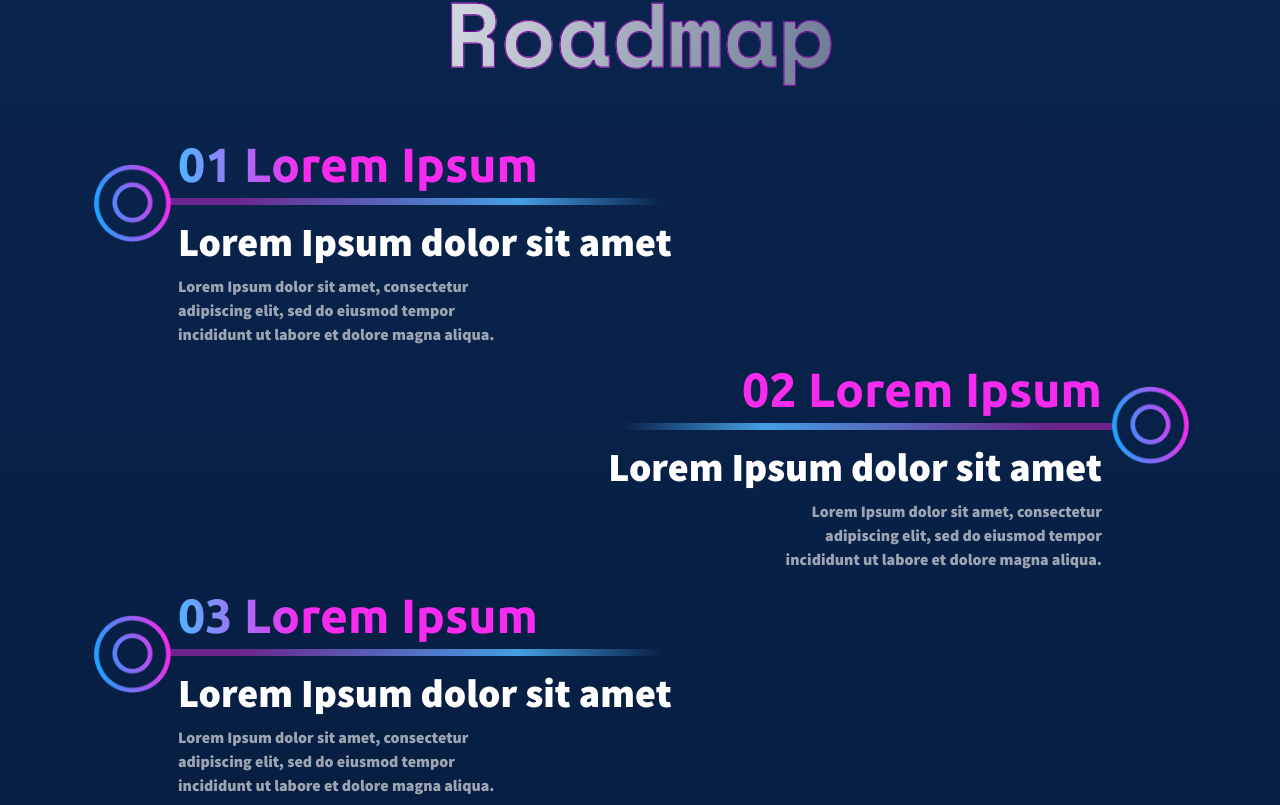
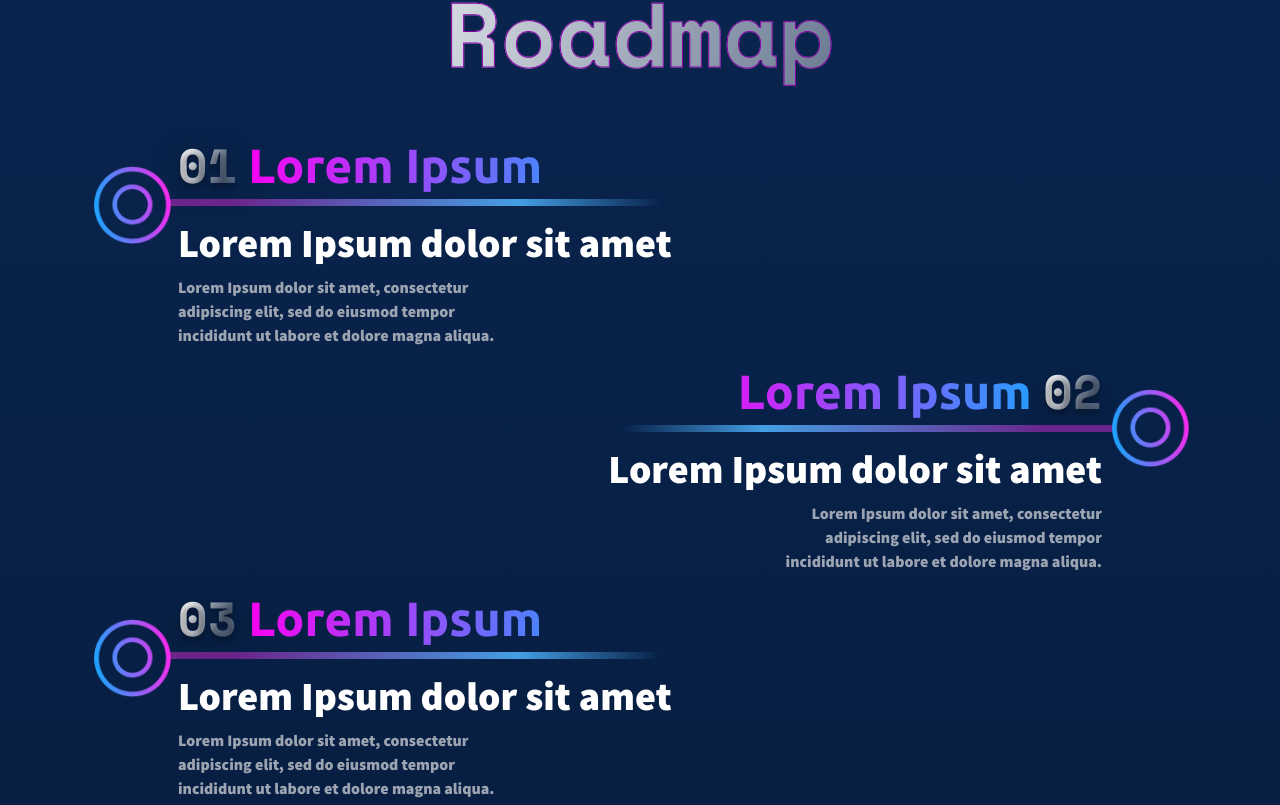
Before and after one commit to mk0029/LOGOREPO, a React (Create React App) app: page / in a window 1280 px wide. Shown: the part 3155-3960 px from the top of the page. Built offline with nearby package versions, Linux system fonts and the light colour scheme.

Commit message:
update-3.3.0

```diff
--- a/src/App.css
+++ b/src/App.css
@@ -185,12 +185,17 @@ ul li a:hover {
   background: linear-gradient(180deg, #09244e 0%, #04142d 100%);
 }
 .Text_gridentH1 {
-  background: linear-gradient(93.1deg, #fd00f3 13.04%, #22a2ff 87.87%);
-  -webkit-background-clip: text;
-  -webkit-text-fill-color: transparent;
-  background-clip: text;
-  -webkit-text-fill-color: transparent;
+  background: linear-gradient(
+    93.1deg,
+    #fd00f3 13.04%,
+    #22a2ff 87.87%
+  ) !important;
+  -webkit-background-clip: text !important;
+  -webkit-text-fill-color: transparent !important;
+  background-clip: text !important;
+  -webkit-text-fill-color: transparent !important;
 }
+
 .Text_grident_p {
   background: linear-gradient(97.56deg, #ffffff 12.24%, #efdbbc 71.06%);
   -webkit-background-clip: text;
@@ -451,6 +456,23 @@ ul li a:hover {
     0px 5.71459px 34.2875px rgba(0, 0, 0, 0.25);
 }
 /* roadmap */
+
+.num_gradient {
+  background: linear-gradient(
+    106.8deg,
+    rgba(255, 255, 255, 0.93) 24.1%,
+    rgba(255, 255, 255, 0.34) 73.23%
+  );
+  -webkit-background-clip: text;
+  -webkit-text-fill-color: transparent;
+  background-clip: text;
+  text-fill-color: transparent;
+
+  text-shadow: 0px 5.25373px 5.25373px rgba(0, 0, 0, 0.25),
+    0px 5.25373px 31.5224px rgba(0, 0, 0, 0.25);
+  backdrop-filter: blur(26.2687px);
+  -webkit-backdrop-filter: blur(26.2687px);
+}
 .bg_roadmap {
   background: linear-gradient(180deg, #09244e 0%, #04142d 100%) !important;
 }
@@ -1270,3 +1292,34 @@ ul li a:hover {
     background: linear-gradient(360deg, #fd00f3, #22a2ff, #ffffff);
   }
 }
+.Text_gridentH1 {
+  animation: Gridenth1 3s ease-in-out 0s infinite alternate !important;
+}
+@keyframes Gridenth1 {
+  0% {
+    background: linear-gradient(
+      0deg,
+      #fd00f3 13.04%,
+      #22a2ff 87.87%
+    ) !important;
+  }
+  10% {
+    background: linear-gradient(
+      36deg,
+      #fd00f3 13.04%,
+      #22a2ff 87.87%
+    ) !important;
+  }
+
+  40% {
+    background: linear-gradient(144deg, #fd00f3, #22a2ff) !important;
+  }
+
+  70% {
+    background: linear-gradient(252deg, #fd00f3, #22a2ff) !important;
+  }
+
+  100% {
+    background: linear-gradient(360deg, #fd00f3, #22a2ff, #ffffff) !important;
+  }
+}
--- a/src/components/MyMap.js
+++ b/src/components/MyMap.js
@@ -30,64 +30,74 @@ export const RandomCards = [
 ];
 export const MYCARD_2 = [
   {
-    data1: "   01 Lorem Ipsum",
+    span1: "01",
+    span2: "02",
+    data1: "    Lorem Ipsum",
     data2: "   Lorem Ipsum dolor sit amet",
     data3: "    Lorem Ipsum dolor sit amet, consectetur",
     data3_1: "       adipiscing elit, sed do eiusmod tempor",
     data3_2: "     incididunt ut labore et dolore magna aliqua.",
-    data4: "   02 Lorem Ipsum",
+    data4: "    Lorem Ipsum ",
     data5: "   Lorem Ipsum dolor sit amet",
     data6: "    Lorem Ipsum dolor sit amet, consectetur",
     data6_1: "       adipiscing elit, sed do eiusmod tempor",
     data6_2: "     incididunt ut labore et dolore magna aliqua.",
   },
   {
-    data1: "   03 Lorem Ipsum",
+    data1: "   Lorem Ipsum",
     data2: "   Lorem Ipsum dolor sit amet",
     data3: "    Lorem Ipsum dolor sit amet, consectetur",
     data3_1: "       adipiscing elit, sed do eiusmod tempor",
     data3_2: "     incididunt ut labore et dolore magna aliqua.",
-    data4: "   04 Lorem Ipsum",
+    data4: "    Lorem Ipsum ",
     data5: "   Lorem Ipsum dolor sit amet",
     data6: "    Lorem Ipsum dolor sit amet, consectetur",
     data6_1: "       adipiscing elit, sed do eiusmod tempor",
     data6_2: "     incididunt ut labore et dolore magna aliqua.",
+    span1: "03",
+    span2: "04",
   },
   {
-    data1: "   05 Lorem Ipsum",
+    data1: "   Lorem Ipsum",
     data2: "   Lorem Ipsum dolor sit amet",
     data3: "    Lorem Ipsum dolor sit amet, consectetur",
     data3_1: "       adipiscing elit, sed do eiusmod tempor",
     data3_2: "     incididunt ut labore et dolore magna aliqua.",
-    data4: "   06 Lorem Ipsum",
+    data4: "    Lorem Ipsum ",
     data5: "   Lorem Ipsum dolor sit amet",
     data6: "    Lorem Ipsum dolor sit amet, consectetur",
     data6_1: "       adipiscing elit, sed do eiusmod tempor",
     data6_2: "     incididunt ut labore et dolore magna aliqua.",
+    span1: "05",
+    span2: "06",
   },
   {
-    data1: "   07 Lorem Ipsum",
+    data1: "    Lorem Ipsum",
     data2: "   Lorem Ipsum dolor sit amet",
     data3: "    Lorem Ipsum dolor sit amet, consectetur",
     data3_1: "       adipiscing elit, sed do eiusmod tempor",
     data3_2: "     incididunt ut labore et dolore magna aliqua.",
-    data4: "   08 Lorem Ipsum",
+    data4: "    Lorem Ipsum ",
     data5: "   Lorem Ipsum dolor sit amet",
     data6: "    Lorem Ipsum dolor sit amet, consectetur",
     data6_1: "       adipiscing elit, sed do eiusmod tempor",
     data6_2: "     incididunt ut labore et dolore magna aliqua.",
+    span1: "07",
+    span2: "08",
   },
   {
-    data1: "   09 Lorem Ipsum",
+    data1: "    Lorem Ipsum",
     data2: "   Lorem Ipsum dolor sit amet",
     data3: "    Lorem Ipsum dolor sit amet, consectetur",
     data3_1: "       adipiscing elit, sed do eiusmod tempor",
     data3_2: "     incididunt ut labore et dolore magna aliqua.",
-    data4: "   10 Lorem Ipsum",
+    data4: "    Lorem Ipsum ",
     data5: "   Lorem Ipsum dolor sit amet",
     data6: "    Lorem Ipsum dolor sit amet, consectetur",
     data6_1: "       adipiscing elit, sed do eiusmod tempor",
     data6_2: "     incididunt ut labore et dolore magna aliqua.",
+    span1: "09",
+    span2: "10",
   },
 ];
 export const Faq_DATA = [
--- a/src/components/RoadMap.jsx
+++ b/src/components/RoadMap.jsx
@@ -26,6 +26,9 @@ export const RoadMap = () => {
                       <h2 className=" ff_ubuntu fw-bold fs_48 Text_gridentH1 line_after_roadmap1 position-relative  mb-xxl-5 mb-xl-4 mb-md-3 mb-2">
                         {" "}
                         <span className="box_circel position-absolute d-none d-sm-block"></span>
+                        <span className="num_gradient fw-bold ff_space_mono fs_48">
+                          {Pastdata.span1}
+                        </span>{" "}
                         {Pastdata.data1}
                       </h2>
                       <h3 className=" ff_source_pro fw_black fs_40 text_white">
@@ -49,6 +52,9 @@ export const RoadMap = () => {
                         {" "}
                         <span className="box_circel2 position-absolute d-none d-sm-block"></span>
                         {Pastdata.data4}
+                        <span className="num_gradient fw-bold ff_space_mono fs_48">
+                          {Pastdata.span2}
+                        </span>
                       </h2>
                       <h3 className=" ff_source_pro fw_black fs_40 text_white">
                         {Pastdata.data5}
```
